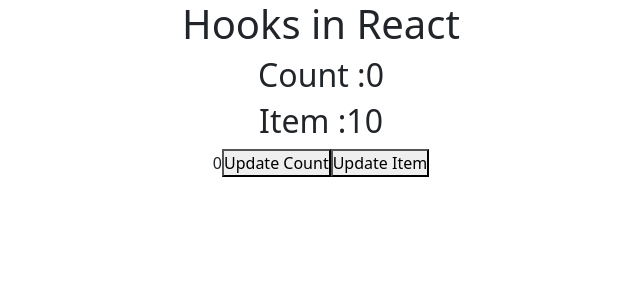
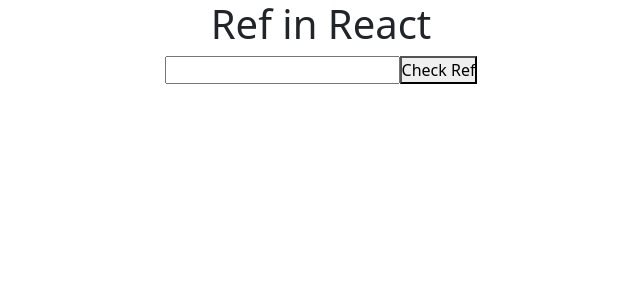
Before and after one commit to Hridoy8132/React-js-from-lec-15, a React (Create React App) app: page / in a window 1280 px wide. Shown: the top 300 px of the page, without its empty margins (319-959 px from the left). Built offline with nearby package versions, Linux system fonts and the light colour scheme.

Commit message:
Lec-41 Ref in Reactjs using class component

```diff
--- a/src/App.js
+++ b/src/App.js
@@ -400,35 +400,72 @@
 
 // Lec- 39 end Pure component using class:
 
-// Lec- 40 start Pure component using class:
+// Lec- 40 start UseMemo Hook in Reactjs.
 
 
 
+// import './App.css';
+// import React, { useState, useMemo } from 'react'
+// function App() {
+//   const [count, setData] = useState(0)
+//   const [item, setItem] = useState(10)
+
+//   const newApple=useMemo(
+//     function multiCount() {
+//       console.warn("multiCount")
+//       return count * 5 ;
+//     }
+//   ,[count])
+//   return (
+//     <div className="App">
+//       <h1>Hooks in React </h1>
+//       <h2> Count :{count} </h2>
+//       <h2> Item :{item} </h2>
+//       {newApple}
+//       <button onClick={() => setData(count + 1)}>Update Count </button>
+//       <button onClick={() => setItem(item * 10)}>Update Item </button>
+
+//     </div>
+//   );
+// }
+
+// export default App;
+
+// Lec- 40 End UseMemo Hook in Reactjs.
+
+// // Lec-41 start Ref in React js using class component:
+
+
 import './App.css';
-import React, { useState, useMemo } from 'react'
-function App() {
-  const [count, setData] = useState(0)
-  const [item, setItem] = useState(10)
+import React,{createRef} from 'react'
+class App extends React.Component {
+  constructor()
+  {
+    super();
+    this.inputRef=createRef();
+  }
+  componentDidMount()
+  {
+    // console.warn(this.inputRef.current.value="1000")
+  }
+  getVal()
+  {
+    console.warn(this.inputRef.current.value)
+    this.inputRef.current.style.color="red"
+    this.inputRef.current.style.backgroundColor="black"
 
-  const newApple=useMemo(
-    function multiCount() {
-      console.warn("multiCount")
-      return count * 5 ;
-    }
-  ,[count])
-  return (
-    <div className="App">
-      <h1>Hooks in React </h1>
-      <h2> Count :{count} </h2>
-      <h2> Item :{item} </h2>
-      {newApple}
-      <button onClick={() => setData(count + 1)}>Update Count </button>
-      <button onClick={() => setItem(item * 10)}>Update Item </button>
-
-    </div>
-  );
+  }
+  render() {
+    return (
+      <div className="App">
+        <h1>Ref in React </h1>
+        <input type="text" ref={this.inputRef}  />
+        <button onClick={()=>this.getVal()}>Check Ref</button>
+      </div>
+    );
+  }
 }
 
 export default App;
 
-// Lec- 40 end  Pure component using class:
+// // Lec-41 end Ref in React js using class component:
```
